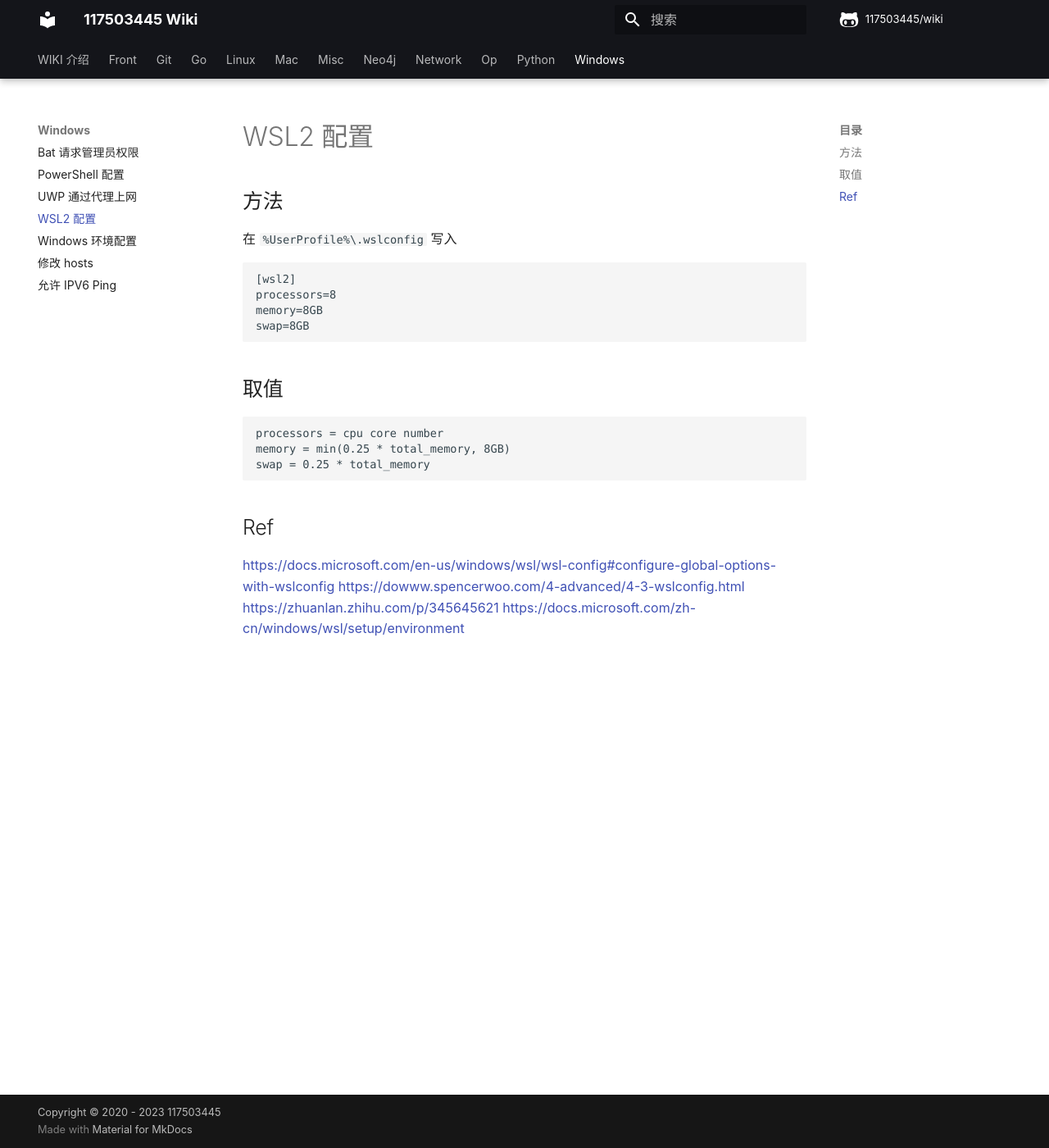
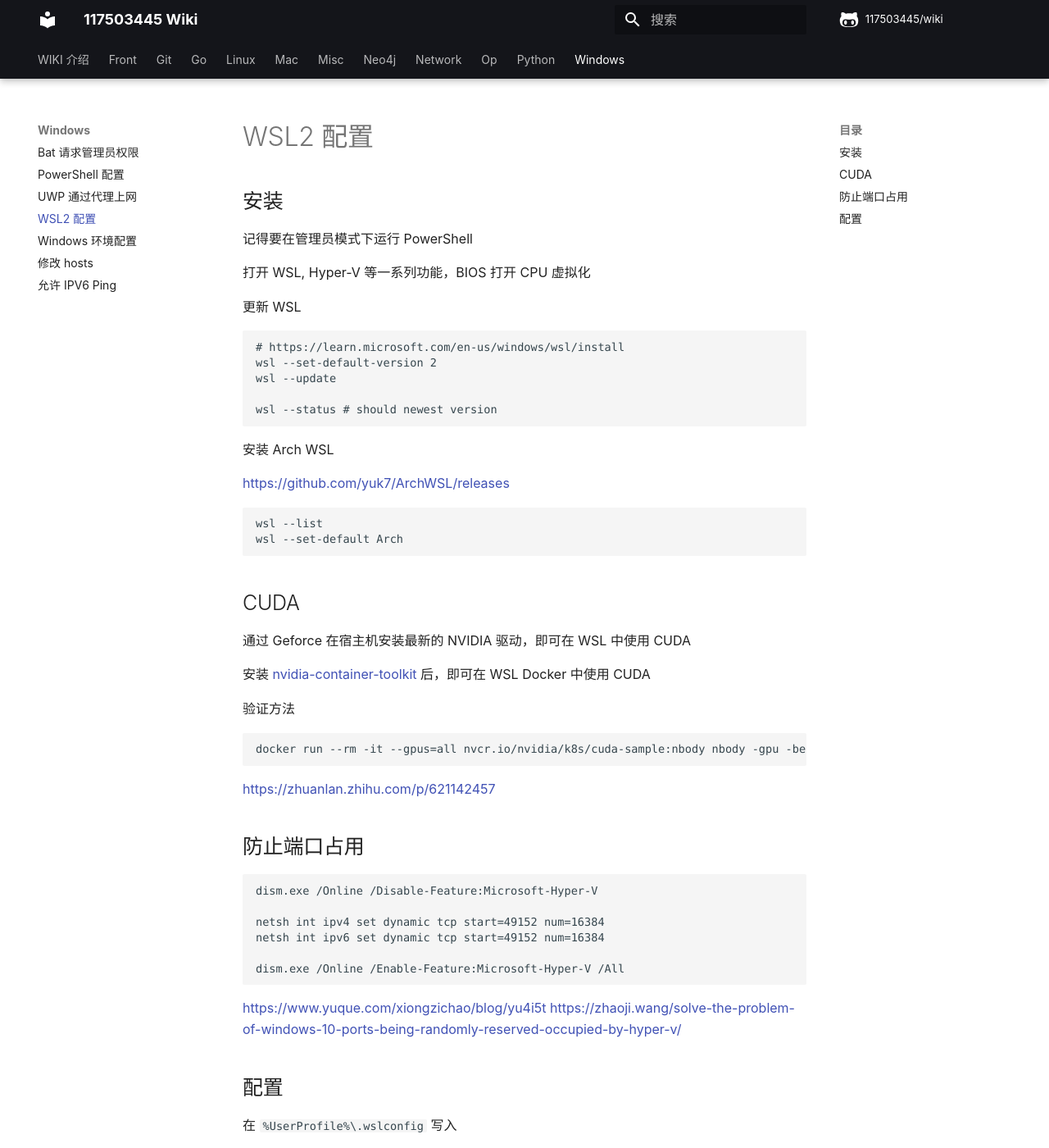
Before and after one commit to 117503445/wiki, an MkDocs documentation site: the page built from docs/windows/WSL2 配置.md, in a window 1280 px wide and 1400 px high. Shown: the whole window at 82% size. Built offline with MkDocs 1.6.1 and Material for MkDocs 9.7.7, drawn with Linux system fonts in a browser that asks for light colours; some web fonts are replaced; comment, search, counter and statistics services are not loaded.

Commit message:
WSL2 配置
Signed-off-by: 117503445 <t117503445@gmail.com>

````diff
--- a/docs/windows/WSL2 配置.md
+++ b/docs/windows/WSL2 配置.md
@@ -1,6 +1,59 @@
 # WSL2 配置
 
-## 方法
+## 安装
+
+记得要在管理员模式下运行 PowerShell
+
+打开 WSL, Hyper-V 等一系列功能，BIOS 打开 CPU 虚拟化
+
+更新 WSL
+
+```powershell
+# https://learn.microsoft.com/en-us/windows/wsl/install
+wsl --set-default-version 2
+wsl --update
+
+wsl --status # should newest version
+```
+
+安装 Arch WSL
+
+<https://github.com/yuk7/ArchWSL/releases>
+
+```powershell
+wsl --list
+wsl --set-default Arch
+```
+
+## CUDA
+
+通过 Geforce 在宿主机安装最新的 NVIDIA 驱动，即可在 WSL 中使用 CUDA
+
+安装 [nvidia-container-toolkit](https://aur.archlinux.org/packages/nvidia-container-toolkit) 后，即可在 WSL Docker 中使用 CUDA
+
+验证方法
+
+```sh
+docker run --rm -it --gpus=all nvcr.io/nvidia/k8s/cuda-sample:nbody nbody -gpu -benchmark
+```
+
+<https://zhuanlan.zhihu.com/p/621142457>
+
+## 防止端口占用
+
+```powershell
+dism.exe /Online /Disable-Feature:Microsoft-Hyper-V
+
+netsh int ipv4 set dynamic tcp start=49152 num=16384
+netsh int ipv6 set dynamic tcp start=49152 num=16384
+
+dism.exe /Online /Enable-Feature:Microsoft-Hyper-V /All
+```
+
+<https://www.yuque.com/xiongzichao/blog/yu4i5t>
+<https://zhaoji.wang/solve-the-problem-of-windows-10-ports-being-randomly-reserved-occupied-by-hyper-v/>
+
+## 配置
 
 在 `%UserProfile%\.wslconfig` 写入
 
@@ -11,16 +64,12 @@ memory=8GB
 swap=8GB
 ```
 
-## 取值
-
 ```plaintext
 processors = cpu core number
 memory = min(0.25 * total_memory, 8GB)
 swap = 0.25 * total_memory
 ```
 
-## Ref
-
 <https://docs.microsoft.com/en-us/windows/wsl/wsl-config#configure-global-options-with-wslconfig>
 <https://dowww.spencerwoo.com/4-advanced/4-3-wslconfig.html>
 <https://zhuanlan.zhihu.com/p/345645621>
````
